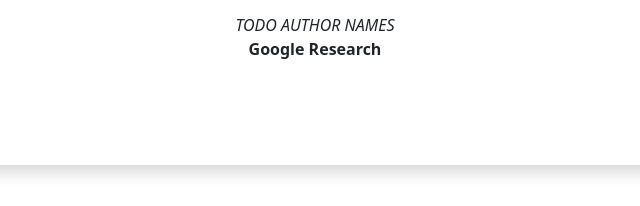
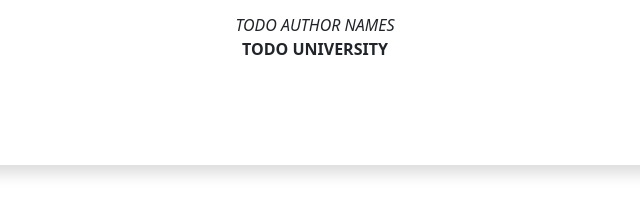
Before and after one commit to AlanBaade/TextlessVoiceConversionNDUDemo, a plain HTML site: page index.html in a window 1280 px wide. Shown: the part 183-389 px from the top of the page, 325-965 px from the left. Drawn offline with nearby package versions, Linux system fonts and the light colour scheme.

Commit message:
Update index.html

```diff
--- a/index.html
+++ b/index.html
@@ -35,7 +35,7 @@
         <p class="fst-italic mb-0">
           TODO AUTHOR NAMES
         </p>
-        <p><b>Google Research</b></p>
+        <p><b>TODO UNIVERSITY</b></p>
       </div>
       <p>
         <b>Abstract.</b>
```
